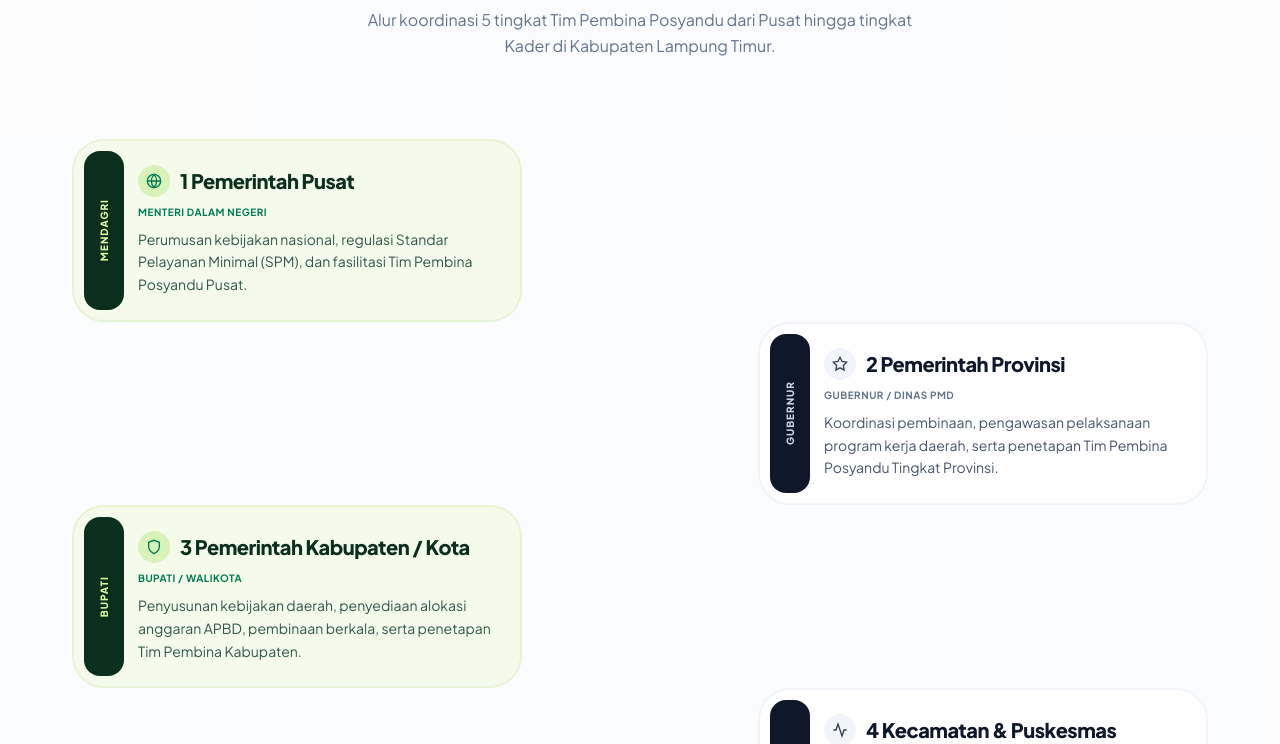
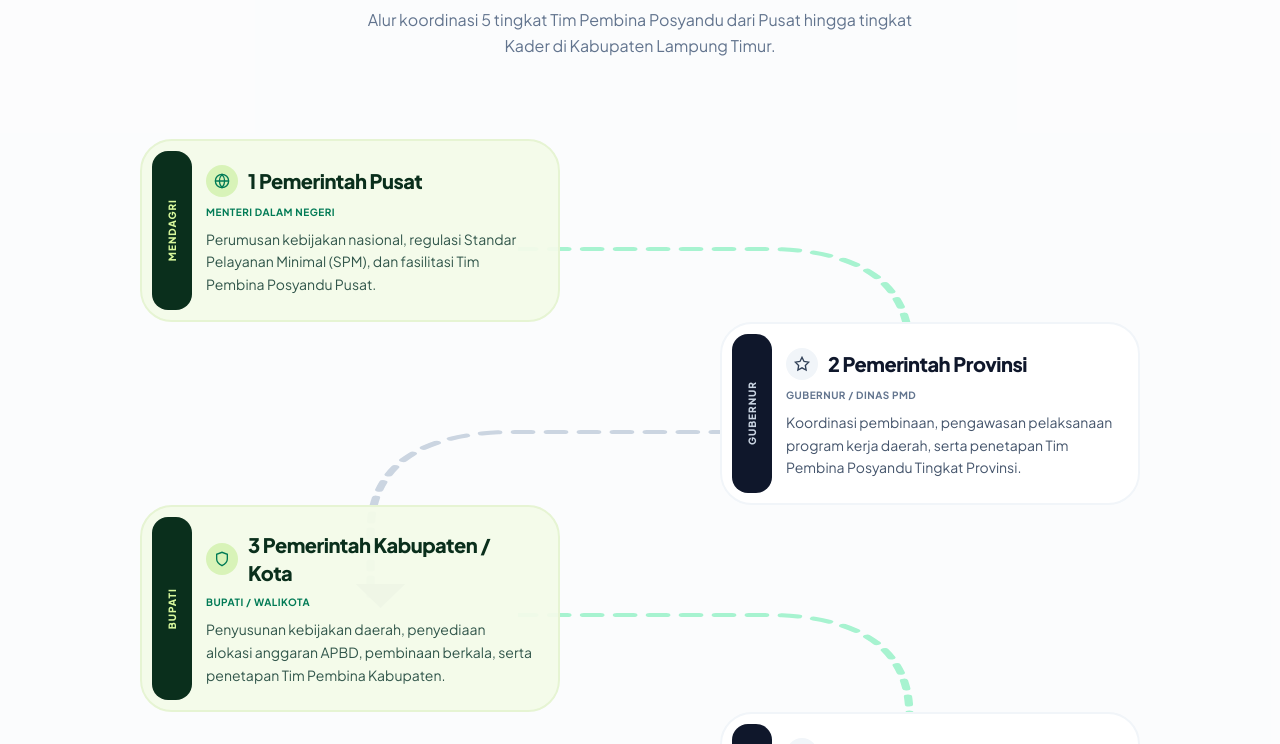
Before and after one commit to 960nata/sip-posyandu-ratujayatani, a Next.js app: page / in a window 1280 px wide. Shown: the part 4440-5184 px from the top of the page. Built offline with nearby package versions, Linux system fonts and the light colour scheme; no server answers.

Commit message:
Fix Kelembagaan timeline S-curve coordinates by referencing fixed width container (max-w-[1000px]) on desktop and adding SVG marker arrowheads pointing down

```diff
--- a/src/app/page.tsx
+++ b/src/app/page.tsx
@@ -641,7 +641,7 @@ export default function Home() {
           </div>
 
           {/* Timeline Wrapper (Flex Column matching the mockup layout) */}
-          <div className="relative flex flex-col space-y-16 lg:space-y-24 max-w-[1200px] mx-auto mt-12">
+          <div className="relative flex flex-col space-y-16 lg:space-y-24 max-w-[1000px] mx-auto mt-12">
             {/* Mobile Vertical Connecting Line */}
             <div className="absolute left-8 top-12 bottom-12 w-0.5 border-l-2 border-dashed border-emerald-300/40 lg:hidden pointer-events-none" />
 
@@ -718,7 +718,7 @@ export default function Home() {
               return (
                 <motion.div
                   key={idx}
-                  className={`relative z-10 w-full lg:w-[450px] flex items-stretch ${
+                  className={`relative z-10 w-full lg:w-[420px] flex items-stretch ${
                     isEven ? "self-end" : "self-start"
                   } ${idx > 0 ? "lg:-mt-24" : ""}`}
                   initial={{ opacity: 0, y: 30 }}
@@ -785,20 +785,30 @@ export default function Home() {
                     </div>
                   </div>
 
-                  {/* Connecting Line (Only on Desktop) - Responsive Cubic Bezier Curves */}
+                  {/* Connecting Line (Only on Desktop) - Responsive Cubic Bezier S-Curve with Arrowheads */}
                   {idx < 4 && (
                     isEven ? (
-                      /* Connects Even Card (Right Col) down to Odd Card (Left Col) in the next row */
-                      <div className="hidden lg:block absolute left-[380px] right-[380px] top-[90px] h-[200px] pointer-events-none -z-10">
-                        <svg className="w-full h-full stroke-current text-slate-300/40" fill="none" preserveAspectRatio="none" viewBox="0 0 100 100">
-                          <path d="M100,10 C50,10 50,90 0,90" strokeWidth="2" strokeDasharray="4 4" strokeLinecap="round" />
+                      /* Connects Even Card (Right Col, Governor) down to Odd Card (Left Col, Bupati) in the next row */
+                      <div className="hidden lg:block absolute right-[90%] top-[90px] w-[412px] h-[200px] pointer-events-none -z-10">
+                        <svg className="w-full h-full" fill="none" preserveAspectRatio="none" viewBox="0 0 100 100">
+                          <defs>
+                            <marker id={`arrow-slate-${idx}`} viewBox="0 0 10 10" refX="5" refY="7" markerWidth="6" markerHeight="6" orient="auto-start-reverse">
+                              <path d="M 0 0 L 10 5 L 0 10 z" fill="#94a3b8" />
+                            </marker>
+                          </defs>
+                          <path d="M100,10 L 40,10 C 15,10 5,30 5,60 L 5,92" stroke="#cbd5e1" strokeWidth="2" strokeDasharray="4 4" strokeLinecap="round" marker-end={`url(#arrow-slate-${idx})`} />
                         </svg>
                       </div>
                     ) : (
-                      /* Connects Odd Card (Left Col) down to Even Card (Right Col) in the same row */
-                      <div className="hidden lg:block absolute left-[380px] right-[380px] top-[90px] h-[200px] pointer-events-none -z-10">
-                        <svg className="w-full h-full stroke-current text-emerald-300/30" fill="none" preserveAspectRatio="none" viewBox="0 0 100 100">
-                          <path d="M0,10 C50,10 50,90 100,90" strokeWidth="2" strokeDasharray="4 4" strokeLinecap="round" />
+                      /* Connects Odd Card (Left Col, Mendagri) down to Even Card (Right Col, Governor) in the same row */
+                      <div className="hidden lg:block absolute left-[90%] top-[90px] w-[412px] h-[200px] pointer-events-none -z-10">
+                        <svg className="w-full h-full" fill="none" preserveAspectRatio="none" viewBox="0 0 100 100">
+                          <defs>
+                            <marker id={`arrow-emerald-${idx}`} viewBox="0 0 10 10" refX="5" refY="7" markerWidth="6" markerHeight="6" orient="auto-start-reverse">
+                              <path d="M 0 0 L 10 5 L 0 10 z" fill="#10b981" />
+                            </marker>
+                          </defs>
+                          <path d="M0,10 L 60,10 C 85,10 95,30 95,60 L 95,92" stroke="#a7f3d0" strokeWidth="2" strokeDasharray="4 4" strokeLinecap="round" marker-end={`url(#arrow-emerald-${idx})`} />
                         </svg>
                       </div>
                     )
```
